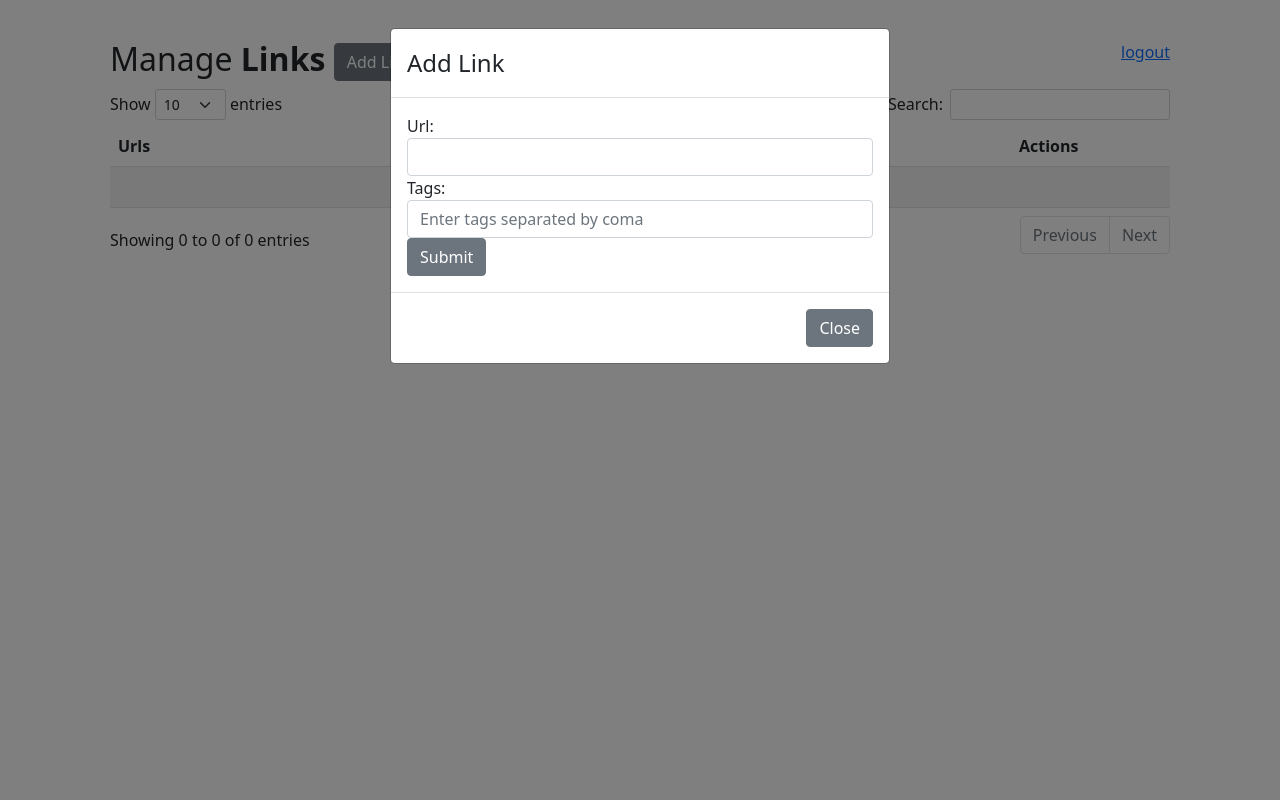
After one commit to CobblePot59/links, a Flask app: page / in a window 1280 px wide, after a click on "Add Link". The commit adds this page. Run offline with Flask 2, Linux system fonts and the light colour scheme; the visitor is signed in with stand-in values (Sample User, id 1); data that the repository does not hold is empty; some libraries are stand-ins or nearby versions.

Commit message:
Add tag preview

```diff
--- a/docker-compose.yml
+++ b/docker-compose.yml
@@ -8,7 +8,6 @@
     restart: always
     volumes:
         - ./volumes/app:/opt/links
-
   rp:
     image: nginx:alpine
     container_name: links-rp
@@ -21,7 +20,7 @@
       #- ./volumes/rp/ssl/links.cobblepot59.int.crt:/etc/ssl/certs/links.cobblepot59.int.crt:ro
       #- ./volumes/rp/ssl/links.cobblepot59.int.key:/etc/ssl/private/links.cobblepot59.int.key:ro
     environment:
-      - NGINX_HOST=links.cobblepot59.int
+      - NGINX_HOST=links.int
   openldap:
     image: docker.io/bitnami/openldap:2.6
     ports:
--- /dev/null
+++ b/volumes/app/templates/add.html
@@ -0,0 +1,28 @@
+<div id="add" class="modal fade" role="dialog">
+  <div class="modal-dialog">
+    <div class="modal-content">
+      <div class="modal-header"><h4 class="modal-title">Add Link</h4></div>
+        <div class="modal-body">
+          <form action="{{url_for('add')}}" method="POST">
+            <div class="form-group">
+              <label>Url:</label>
+              <input type="text" class="form-control" name="url" required="1">
+            </div>
+            <div class="form-group">
+              <label>Tags:</label>
+              <input id='input-tag' type="text" class="form-control" name="tags" placeholder="Enter tags separated by coma" required="1">
+              <table id="add-listing-tag">
+              </table>
+            </div>
+            <div class="form-group">
+              <button class="btn btn-secondary" type="submit">Submit</button>
+            </div>
+          </form>
+        </div>
+        <div class="modal-footer">
+          <button type="button" class="btn btn-secondary" data-bs-dismiss="modal">Close</button>
+        </div>
+      </div>
+    </div>
+  </div>
+</div>
--- /dev/null
+++ b/volumes/app/templates/delete.html
@@ -0,0 +1,22 @@
+<div id="delete" class="modal fade" role="dialog">
+  <div class="modal-dialog">
+    <div class="modal-content">
+      <div class="modal-header"><h4 class="modal-title">Delete Link</h4></div>
+        <div class="modal-body">
+          <form id="dform" action="" method="POST">
+            <div class="form-group">
+              <label>Are you sure to delete this url : </label>
+              <a id="durl" href=""></a>
+            </div>
+            <div class="form-group">
+              <button class="btn btn-danger" type="submit">Delete</button>
+            </div>
+          </form>
+        </div>
+        <div class="modal-footer">
+          <button type="button" class="btn btn-secondary" data-bs-dismiss="modal">Close</button>
+        </div>
+      </div>
+    </div>
+  </div>
+</div>
--- /dev/null
+++ b/volumes/app/templates/edit.html
@@ -0,0 +1,26 @@
+<div id="edit" class="modal fade" role="dialog">
+  <div class="modal-dialog">
+    <div class="modal-content">
+      <div class="modal-header"><h4 class="modal-title">Edit Link</h4></div>
+        <div class="modal-body">
+          <form id="eform" action="" method="POST">
+            <div class="form-group">
+              <label>Url: </label>
+              <a id="eurl" href=""></a>
+            </div>
+            <div class="form-group">
+              <label>Tags:</label>
+              <input type="text" class="form-control" name="tags" placeholder="Enter tags separated by coma" required="1">
+            </div>
+            <div class="form-group">
+              <button class="btn btn-secondary" type="submit">Submit</button>
+            </div>
+          </form>
+        </div>
+        <div class="modal-footer">
+          <button type="button" class="btn btn-secondary" data-bs-dismiss="modal">Close</button>
+        </div>
+      </div>
+    </div>
+  </div>
+</div>
--- a/volumes/app/templates/index.html
+++ b/volumes/app/templates/index.html
@@ -142,5 +142,32 @@
       }
     }, 'json');
   }
+
+  function addTag(tagObject){
+    name = tagObject.id.split('-')[1];
+    input = $('#input-tag');
+    if( input.val().includes(name)){
+      tagObject.lastElementChild.style.color = "";
+      input.val( () => {
+        return input.val().replace(','+name, '').replace(name+',', '').replace(name, '');
+      });
+    }else{
+      tagObject.lastElementChild.style.color = 'green';
+      input.val( () => {
+        return input.val().length > 0 ? input.val() + ',' + name : name;
+      });
+
+    }
+  }
+
+  $(document).ready(function(){
+    $.get('/tags', tags => {
+        tags.forEach( (elt, i) => {
+          if( !(i % 5) )
+            $("#add-listing-tag").append("</tr><tr>");
+          $("#add-listing-tag").append('<td id="tag-'+ elt +'" onClick="addTag(this)"><i class="bi bi-tag"></i> '+ elt+'</td>');
+        });
+    }, 'json');
+  });
 </script>
 {% endblock %}
```
